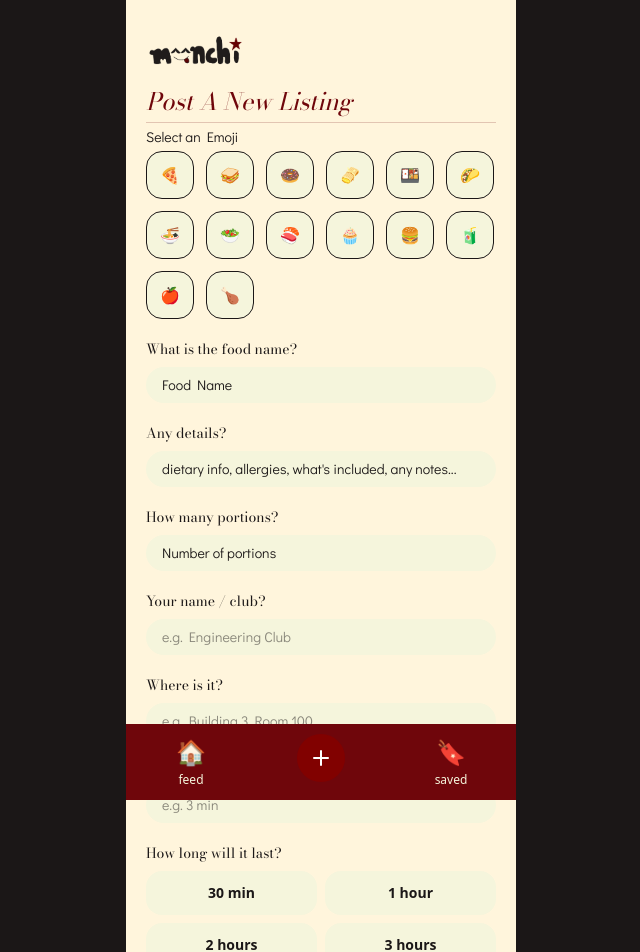
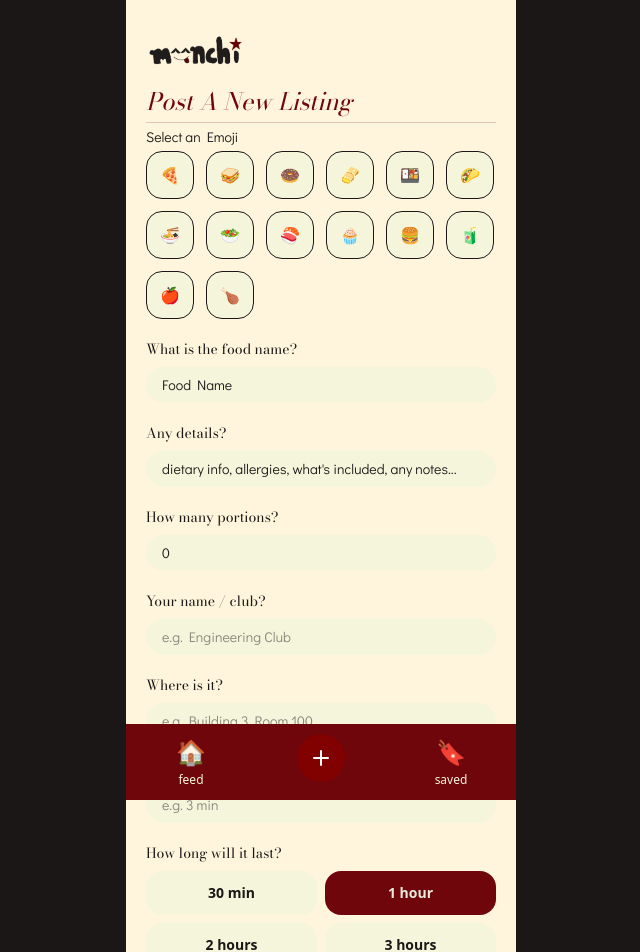
Before and after one commit to yxngles13/munchi_broncohacks2026, a Next.js app: page /post in a window 1280 px wide. Shown: the top 952 px of the page, without its empty margins (319-959 px from the left). Built offline with nearby package versions, Linux system fonts and the light colour scheme; no server answers.

Commit message:
fix: bracket and type errors

```diff
--- a/app/(app)/map/page.tsx
+++ b/app/(app)/map/page.tsx
@@ -0,0 +1,7 @@
+export default function MapPage() {
+    return (
+        <div className="p-5">
+            <h1 className="font-display text-maroon text-2xl italic">map</h1>
+        </div>
+    )
+}
--- a/app/(app)/post/page.tsx
+++ b/app/(app)/post/page.tsx
@@ -14,8 +14,8 @@ export default function PostPage() {
     const [host, setHost] = useState("")
     const [location, setLocation] = useState("")
     const [distance, setDistance] = useState("")
-    const [portions, setPortions] = useState()
-    const [expiry, setExpiry] = useState()
+    const [portions, setPortions] = useState(0)
+    const [expiry, setExpiry] = useState(60)
     const handleSubmit = async () => {
         const expiresAt = new Date(Date.now() + expiry * 60 * 1000).toISOString()
 
--- a/components/feed-client.tsx
+++ b/components/feed-client.tsx
@@ -17,13 +17,14 @@ export default function FeedClient({ listings: initialListings }: { listings: an
             .on("postgres_changes",
                 { event: "INSERT", schema: "public", table: "listings" },
                 (payload) => {
-                    setListings(prev => [payload.new, ...prev])
+                    setListings(prev => [payload.new as any, ...prev])
                 }
             )
             .subscribe()
-            })
 
-        return () => supabase.removeChannel(channel)
+        return () => {
+            supabase.removeChannel(channel)
+        }
     }, [])
 
     const filters = ["all", "meals", "drinks", "snacks"]
```
